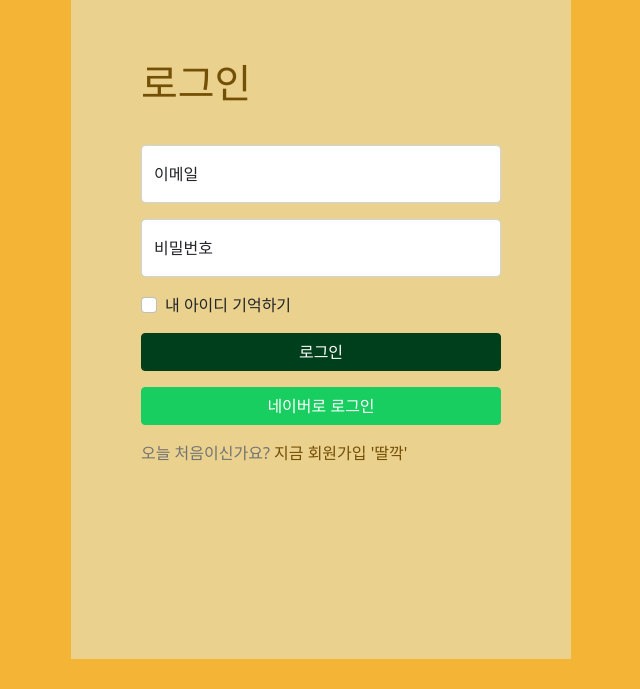
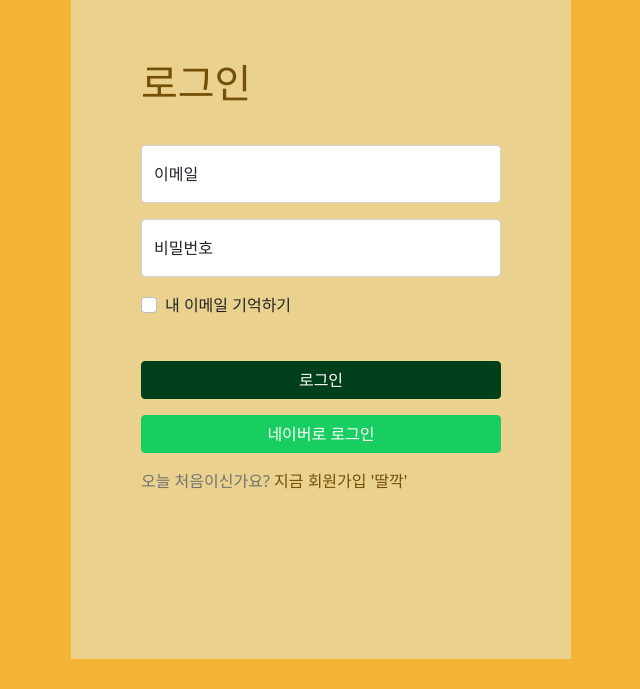
Before and after one commit to joong8812/3team_netflix_clonecoding_project, a Django app: page /login/ in a window 1280 px wide. Shown: the part 111-800 px from the top of the page, without its empty margins (319-959 px from the left). Run offline with Django 4.2, Linux system fonts and the light colour scheme.

Commit message:
add - [login] email 기억하기 기능 추가 #7

```diff
--- a/templates/login/login.html
+++ b/templates/login/login.html
@@ -48,40 +48,121 @@
         display: flex;
         flex-direction: column;
     }
-    #login-box #login-wrapper #login-info {
-        /* margin-bottom: 34px; */
+
+    #login-box #login-wrapper #login-info #form-err-msg {
+        /* margin-bottom: 40px; */
+        height:36px;
     }
+
+    #form-err-msg > b {
+        color: red
+    }
+
     #login-box #login-wrapper #login-info .form-check-input:checked {
         background-color: rgb(0, 92, 46);
         border-color: rgb(0, 92, 46);
     }
+
     .btn {
         width: 100%;
     }
+
     .btn-login {
         color: #fff;
         background-color: rgb(0, 63, 27);
         border-color: rgb(0, 63, 27);
     }
+
     .btn-login:hover {
         color: rgb(229, 229, 199);
     }
+
     .btn-naver {
         color: #fff;
         background-color: rgb(24, 206, 96);
         border-color: rgb(24, 206, 96);
     }
-    #notice-signup-wrapper > p > span {
+
+    #notice-signup-wrapper>p>span {
         color: #737373;
     }
-    #notice-signup-wrapper > p > a {
+
+    #notice-signup-wrapper>p>a {
         color: #744f06;
         text-decoration: none;
     }
-    #notice-signup-wrapper:hover > p > a{
+
+    #notice-signup-wrapper:hover>p>a {
         text-decoration: underline;
     }
 </style>
+
+<script>
+    // DOM tree가 구성되면
+    window.addEventListener('DOMContentLoaded', function(){
+        const emailElement = document.querySelector('#email');
+        const pwdElement = document.querySelector('#password');
+        const loginForm = document.querySelector('#login-info');
+
+        // 이메일을 입력하면 에러 메시지가 사라진다
+        emailElement.addEventListener('keyup', (event) => {
+            const errMsg = document.querySelector('#form-err-msg b');
+            errMsg.textContent = "";
+        });
+        // 비밀번호을 입력하면 에러 메시지가 사라진다
+        pwdElement.addEventListener('keyup', (event) => {
+            const errMsg = document.querySelector('#form-err-msg b');
+            errMsg.textContent = "";
+        });
+
+        // 쿠키에 value(이메일) 정보 저장
+        const setCookie = (name, value, expiredays) => {
+            const todayDate = new Date();
+            todayDate.setDate(todayDate.getDate() + expiredays);
+            document.cookie = name + "=" + escape(value) + "; path=/; expires="
+                    + todayDate.toGMTString() + ";";
+        }
+
+        // 해당 이름의 쿠키 정보를 불러오기
+        const getCookie = (name) => {
+            const search = name + '='; // 쿠키값에서 검색할 key값 설정
+            const docCookie = document.cookie; // 현재 갖고 있는 쿠키값 불러오기
+
+            if (docCookie.length > 0) { // 쿠키값이 있다면
+                let offset = docCookie.indexOf(search); // 검색할 key 값에 첫번째 인덱스를 얻는다
+                if (offset != -1) { // 그 인덱스가 -1이 아니라면(key값이 검색이 된다면)
+                    offset += search.length; // 해당 key의 value값 첫번째 index를 얻는다
+                    end = docCookie.indexOf(';', offset); // value값 이후로 ';' 인덱스 얻음(이 index가 value의 마지막 index다)
+                    if (end == -1) end = docCookie.length; // ';' 가 없다면 쿠키전체값의 길이를 마지막 인덱스로 넣음
+                    return unescape(docCookie.substring(offset, end)); // 얻고자 하는 쿠키 key의 value만 리턴
+                }
+            }
+        }
+
+        // 로그인 버튼을 누르면 ...
+        const handleLoginForm = (event) => {
+            event.preventDefault(); // form 값 요청 멈춤
+            const saveEmailCheckBox = document.querySelector('#remember-my-id');
+
+            // 이메일 기억 체크박스 유무 확인 및 처리
+            if (saveEmailCheckBox.checked == true) {
+                setCookie('myEmail', emailElement.value, 7); // 7일 동안 쿠키 저장
+            } else {
+                setCookie('myEmail', emailElement.value, 0); // 날짜를 0으로 저장하여 쿠키 삭제
+            }
+
+            loginForm.submit(); // form 값 요청
+        }
+
+        loginForm.addEventListener('submit', handleLoginForm);
+
+        // 정해진 이름의 쿠키 값이 있다면 ...
+        if (getCookie('myEmail')) {
+            emailElement.value = getCookie('myEmail');
+            document.querySelector('#remember-my-id').checked = true;
+        }
+    });
+</script>
 {% endblock %}
 
 {% block content %}
@@ -98,32 +179,32 @@
                 <form id="login-info" action="/login/" method="POST">
                     {% csrf_token %}
                     <div class="form-floating mb-3">
-                        <input type="email" class="form-control" id="email" name="email" placeholder="이메일">
+                        <input type="email" class="form-control" id="email" name="email" autocomplete='current-email' placeholder="이메일">
                         <label for="email">이메일</label>
                     </div>
                     <div class="form-floating mb-3">
-                        <input type="password" class="form-control" id="password" name="password" placeholder="비밀번호">
+                        <input type="password" class="form-control" id="password" name="password" autocomplete='current-password' placeholder="비밀번호">
                         <label for="password">비밀번호</label>
                     </div>
-                    <div class="form-check mb-3">
+                    <div class="form-check mb-2">
                         <input class="form-check-input" type="checkbox" value="" id="remember-my-id">
                         <label class="form-check-label" for="remember-my-id">
-                            내 아이디 기억하기
+                            내 이메일 기억하기
                         </label>
                     </div>
+                    <div id="form-err-msg"><b>{{ error }}</b></div>
                     <div class="mb-3">
                         <button type="submit" class="btn btn-login">로그인</button>
                     </div>
+                    <div class="mb-3">
+                        <button type="button" class="btn btn-naver">네이버로 로그인</button>
+                    </div>
+                    <div id="notice-signup-wrapper">
+                        <p><span>오늘 처음이신가요? </span><a href="#">지금 회원가입 '딸깍'</a></p>
+                    </div>
                 </form>
-                <div class="mb-3">
-                    <button type="button" class="btn btn-naver">네이버로 로그인</button>
-                </div>
-                <div id="notice-signup-wrapper">
-                    <p><span>오늘 처음이신가요? </span><a href="#">지금 회원가입 '딸깍'</a></p>
-                </div>
             </div>
         </div>
     </div>
-    {{ error }}
 </div>
 {% endblock %}
```
